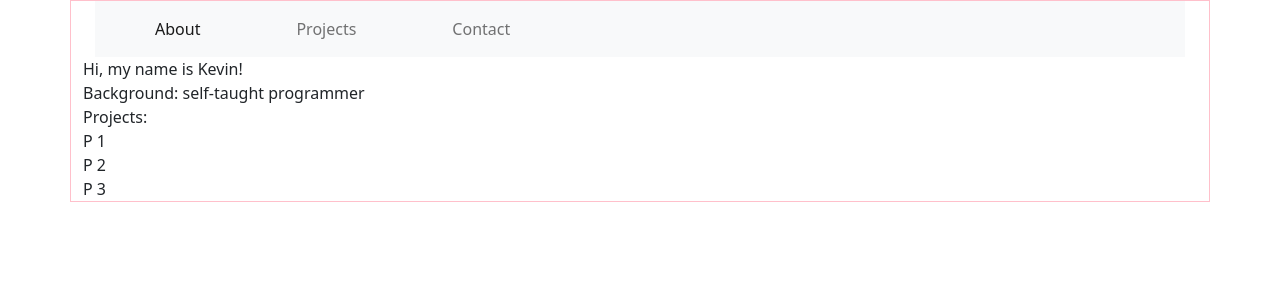
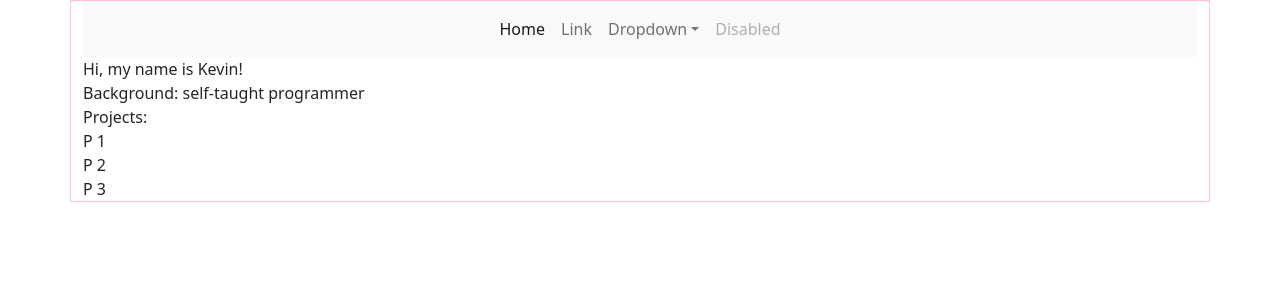
Before and after one commit to kpgh46/portfolio_website, a React (Create React App) app: page / in a window 1280 px wide. Shown: the top 300 px of the page. Built offline with nearby package versions, Linux system fonts and the light colour scheme; the HTML template or start-up script is replaced by a standard one.

Commit message:
centered navbar contents

```diff
--- a/src/components/Navbar.js
+++ b/src/components/Navbar.js
@@ -2,43 +2,90 @@ import React from "react";
 
 let Navbar = () => {
 	return (
-		<div class="container">
 		<nav class="navbar navbar-expand-lg navbar-light bg-light">
 			<div class="container-fluid">
 				<button
 					class="navbar-toggler"
 					type="button"
-						data-bs-toggle="collapse"
-						data-bs-target="#navbarNavAltMarkup"
-						aria-controls="navbarNavAltMarkup"
+					data-mdb-toggle="collapse"
+					data-mdb-target="#navbarCenteredExample"
+					aria-controls="navbarCenteredExample"
 					aria-expanded="false"
 					aria-label="Toggle navigation"
 				>
-						<span class="navbar-toggler-icon"></span>
+					<i class="fas fa-bars"></i>
 				</button>
+
 				<div
-						class="collapse navbar-collapse"
-						id="navbarNavAltMarkup"
+					class="collapse navbar-collapse justify-content-center"
+					id="navbarCenteredExample"
 				>
-						<div class="navbar-nav">
+					<ul class="navbar-nav mb-2 mb-lg-0">
+						<li class="nav-item">
 							<a
-								class="nav-link active px-lg-5 px-sm-3 px-1"
+								class="nav-link active"
 								aria-current="page"
 								href="#"
 							>
-								About
+								Home
 							</a>
-							<a class="nav-link px-lg-5 px-sm-3 px-1" href="#">
-								Projects
+						</li>
+						<li class="nav-item">
+							<a class="nav-link" href="#">
+								Link
 							</a>
-							<a class="nav-link px-lg-5 px-sm-3 px-1" href="#">
-								Contact
+						</li>
+
+						<li class="nav-item dropdown">
+							<a
+								class="nav-link dropdown-toggle"
+								href="#"
+								id="navbarDropdown"
+								role="button"
+								data-mdb-toggle="dropdown"
+								aria-expanded="false"
+							>
+								Dropdown
 							</a>
-						</div>
+
+							<ul
+								class="dropdown-menu"
+								aria-labelledby="navbarDropdown"
+							>
+								<li>
+									<a class="dropdown-item" href="#">
+										Action
+									</a>
+								</li>
+								<li>
+									<a class="dropdown-item" href="#">
+										Another action
+									</a>
+								</li>
+								<li>
+									<hr class="dropdown-divider" />
+								</li>
+								<li>
+									<a class="dropdown-item" href="#">
+										Something else here
+									</a>
+								</li>
+							</ul>
+						</li>
+						<li class="nav-item">
+							<a
+								class="nav-link disabled"
+								href="#"
+								tabindex="-1"
+								aria-disabled="true"
+							>
+								Disabled
+							</a>
+						</li>
+					</ul>
 				</div>
 			</div>
 		</nav>
-		</div>
 	);
 };
 
```
Lines whose indentation alone changed are shown as unchanged.
